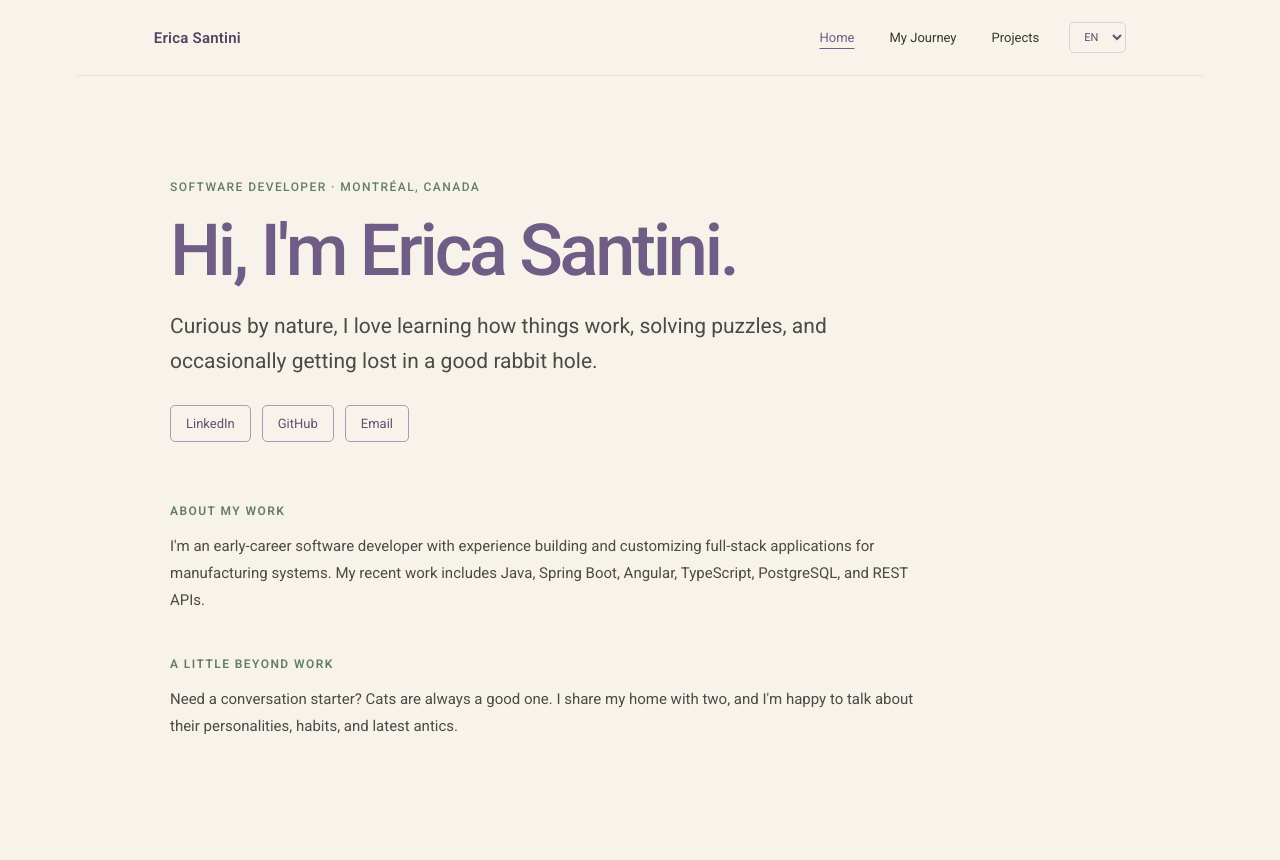
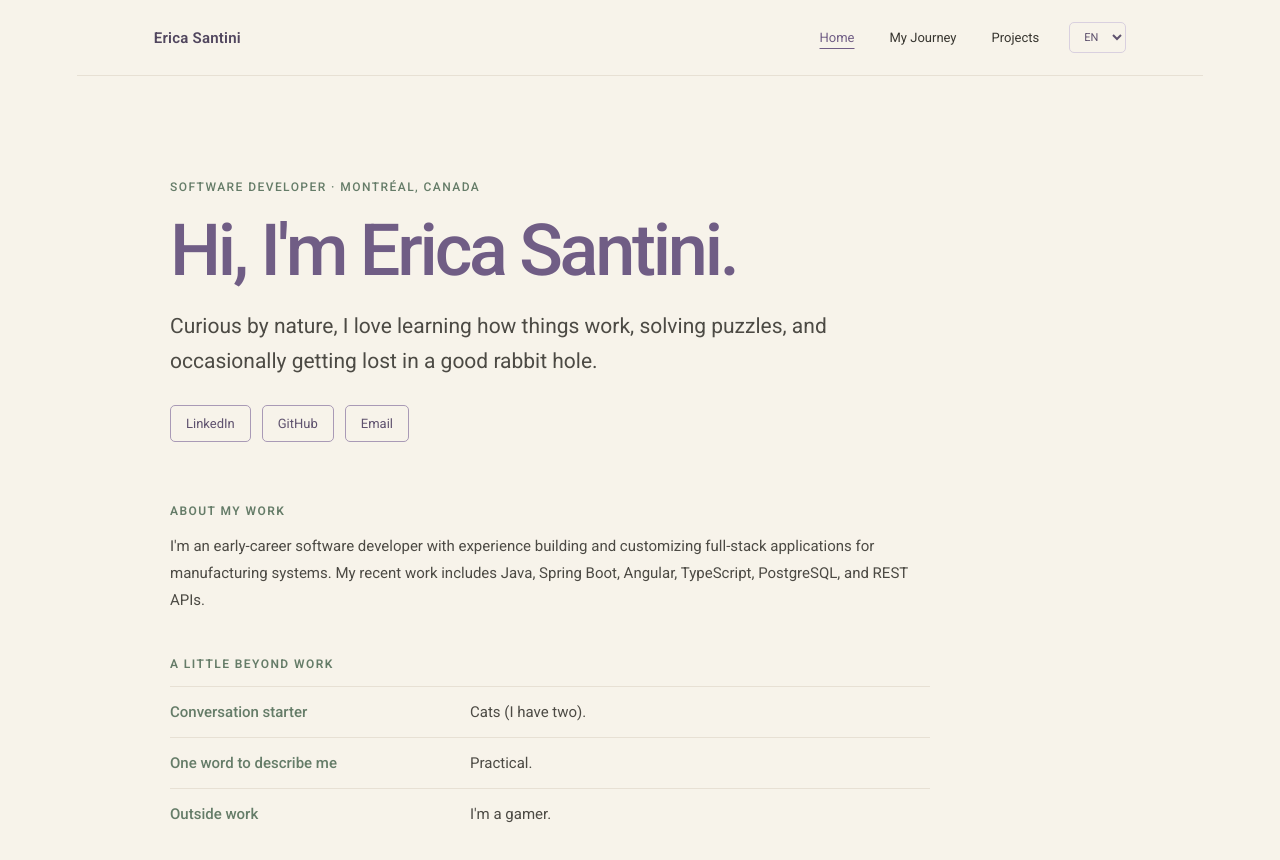
Before and after one commit to Kikasantini/erica-portfolio, a React (Vite) app: page /en in a window 1280 px wide. Shown: the top 860 px of the page. Before the commit the page ends 830 px from the top, so only its background shows below. Built offline with nearby package versions, Linux system fonts and the light colour scheme.

Commit message:
Show personal interests as short highlights

```diff
--- a/src/index.css
+++ b/src/index.css
@@ -177,6 +177,29 @@ p {
   margin-top: 43px;
 }
 
+.home-highlights {
+  max-width: 760px;
+  margin: 0;
+  padding: 0;
+  list-style: none;
+}
+
+.home-highlights li {
+  display: grid;
+  grid-template-columns: minmax(210px, 0.9fr) minmax(0, 1.5fr);
+  gap: 8px 24px;
+  padding: 13px 0;
+  border-top: 1px solid #e7e0d4;
+  color: #4c4a44;
+  font-size: 15px;
+  line-height: 1.6;
+}
+
+.home-highlights__label {
+  color: #657c68;
+  font-weight: 500;
+}
+
 @media (max-width: 620px) {
   .site-header {
     flex-wrap: wrap;
@@ -207,6 +230,11 @@ p {
   .home-section--personal {
     margin-top: 38px;
   }
+
+  .home-highlights li {
+    grid-template-columns: 1fr;
+    gap: 2px;
+  }
 }
 
 @media (prefers-reduced-motion: reduce) {
--- a/src/locales/en/home.json
+++ b/src/locales/en/home.json
@@ -5,7 +5,23 @@
   "workTitle": "About my work",
   "professionalSummary": "I'm an early-career software developer with experience building and customizing full-stack applications for manufacturing systems. My recent work includes Java, Spring Boot, Angular, TypeScript, PostgreSQL, and REST APIs.",
   "interestsTitle": "A little beyond work",
-  "personalInterests": "Need a conversation starter? Cats are always a good one. I share my home with two, and I'm happy to talk about their personalities, habits, and latest antics.",
+  "personalHighlights": [
+    {
+      "id": "conversationStarter",
+      "label": "Conversation starter",
+      "value": "Cats (I have two)."
+    },
+    {
+      "id": "oneWord",
+      "label": "One word to describe me",
+      "value": "Practical."
+    },
+    {
+      "id": "gamer",
+      "label": "Outside work",
+      "value": "I'm a gamer."
+    }
+  ],
   "contactTitle": "Contact links",
   "contactLinks": [
     {
--- a/src/locales/fr/home.json
+++ b/src/locales/fr/home.json
@@ -5,7 +5,23 @@
   "workTitle": "À propos de mon travail",
   "professionalSummary": "Je suis développeuse logicielle en début de carrière et j'ai de l'expérience dans le développement et l'adaptation d'applications full-stack pour des systèmes de fabrication. Mon expérience récente comprend Java, Spring Boot, Angular, TypeScript, PostgreSQL et les API REST.",
   "interestsTitle": "Un peu en dehors du travail",
-  "personalInterests": "Un sujet pour lancer la conversation? Les chats sont toujours une bonne option. Je vis avec deux chattes et j'aime parler de leur personnalité, de leurs habitudes et de leurs dernières bêtises.",
+  "personalHighlights": [
+    {
+      "id": "conversationStarter",
+      "label": "Pour lancer la conversation",
+      "value": "Les chats (j'en ai deux)."
+    },
+    {
+      "id": "oneWord",
+      "label": "Un mot pour me décrire",
+      "value": "Pragmatique."
+    },
+    {
+      "id": "gamer",
+      "label": "En dehors du travail",
+      "value": "Je suis joueuse de jeux vidéo."
+    }
+  ],
   "contactTitle": "Liens de contact",
   "contactLinks": [
     {
--- a/src/locales/pt/home.json
+++ b/src/locales/pt/home.json
@@ -5,7 +5,23 @@
   "workTitle": "Sobre meu trabalho",
   "professionalSummary": "Estou no início da minha carreira como desenvolvedora de software e tenho experiência no desenvolvimento e na customização de aplicações full-stack para sistemas de manufatura. Meu trabalho recente inclui Java, Spring Boot, Angular, TypeScript, PostgreSQL e APIs REST.",
   "interestsTitle": "Um pouco além do trabalho",
-  "personalInterests": "Quer um assunto para começar uma conversa? Gatos são sempre uma boa opção. Moro com duas gatas e adoro falar sobre a personalidade delas, seus hábitos e as últimas travessuras.",
+  "personalHighlights": [
+    {
+      "id": "conversationStarter",
+      "label": "Assunto para começar uma conversa",
+      "value": "Gatos (tenho duas gatas)."
+    },
+    {
+      "id": "oneWord",
+      "label": "Uma palavra que me define",
+      "value": "Prática."
+    },
+    {
+      "id": "gamer",
+      "label": "Fora do trabalho",
+      "value": "Sou gamer."
+    }
+  ],
   "contactTitle": "Links de contato",
   "contactLinks": [
     {
--- a/src/pages/Home.tsx
+++ b/src/pages/Home.tsx
@@ -6,11 +6,20 @@ type ContactLink = {
   url: string
 }
 
+type PersonalHighlight = {
+  id: string
+  label: string
+  value: string
+}
+
 export default function Home() {
   const { t } = useTranslation('home')
   const contactLinks = t('contactLinks', {
     returnObjects: true,
   }) as ContactLink[]
+  const personalHighlights = t('personalHighlights', {
+    returnObjects: true,
+  }) as PersonalHighlight[]
 
   return (
     <main className="home-page">
@@ -46,7 +55,14 @@ export default function Home() {
         aria-labelledby="home-interests-title"
       >
         <h2 id="home-interests-title">{t('interestsTitle')}</h2>
-        <p>{t('personalInterests')}</p>
+        <ul className="home-highlights">
+          {personalHighlights.map((highlight) => (
+            <li key={highlight.id}>
+              <span className="home-highlights__label">{highlight.label}</span>
+              <span>{highlight.value}</span>
+            </li>
+          ))}
+        </ul>
       </section>
     </main>
   )
```
